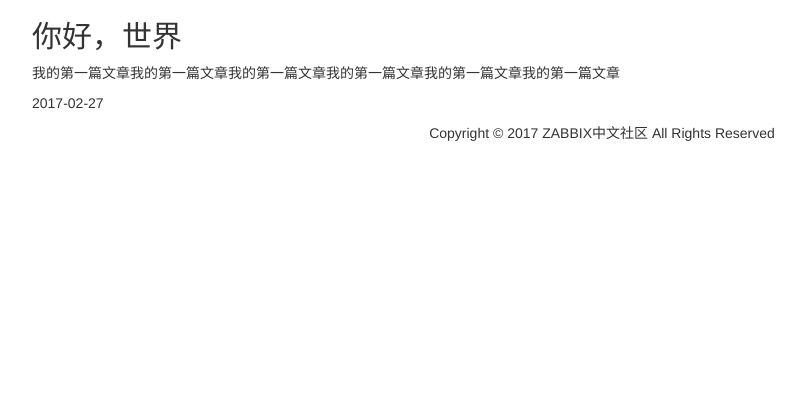
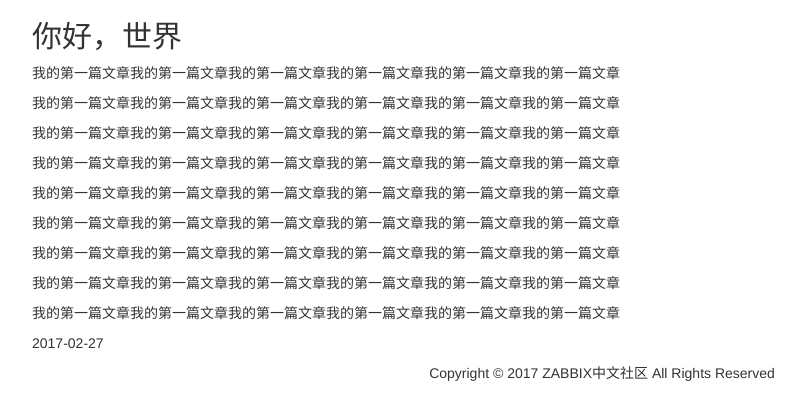
Before and after one commit to blinno/zabbix, a Jekyll site: the page built from _posts/2017-02-27-hello-world.md, in a window 1280 px wide. Shown: the top 420 px of the page, without its empty margins (38-843 px from the left). Built offline with Jekyll 4.4.1, drawn with Linux system fonts in a browser that asks for light colours.

Commit message:
Update 2017-02-27-hello-world.md

```diff
--- a/_posts/2017-02-27-hello-world.md
+++ b/_posts/2017-02-27-hello-world.md
@@ -7,4 +7,11 @@ category: other
 ---
 <h2>{{ page.title }}</h2>
 <p>我的第一篇文章我的第一篇文章我的第一篇文章我的第一篇文章我的第一篇文章我的第一篇文章</p>
+<p>我的第一篇文章我的第一篇文章我的第一篇文章我的第一篇文章我的第一篇文章我的第一篇文章</p>
+<p>我的第一篇文章我的第一篇文章我的第一篇文章我的第一篇文章我的第一篇文章我的第一篇文章</p>
+<p>我的第一篇文章我的第一篇文章我的第一篇文章我的第一篇文章我的第一篇文章我的第一篇文章</p>
+<p>我的第一篇文章我的第一篇文章我的第一篇文章我的第一篇文章我的第一篇文章我的第一篇文章</p>
+<p>我的第一篇文章我的第一篇文章我的第一篇文章我的第一篇文章我的第一篇文章我的第一篇文章</p>
+<p>我的第一篇文章我的第一篇文章我的第一篇文章我的第一篇文章我的第一篇文章我的第一篇文章</p><p>我的第一篇文章我的第一篇文章我的第一篇文章我的第一篇文章我的第一篇文章我的第一篇文章</p>
+<p>我的第一篇文章我的第一篇文章我的第一篇文章我的第一篇文章我的第一篇文章我的第一篇文章</p>
 <p>{{ page.date | date: "%Y-%m-%d" }}</p>
```
